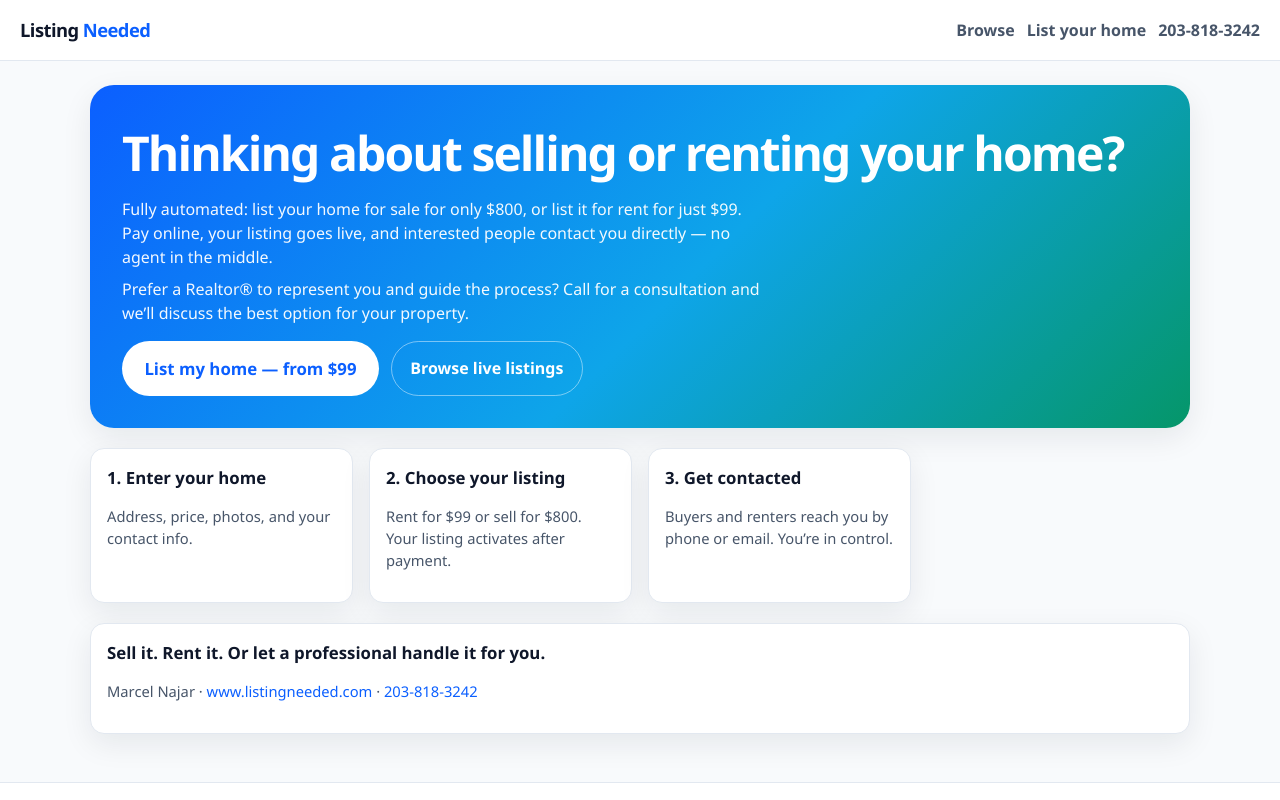
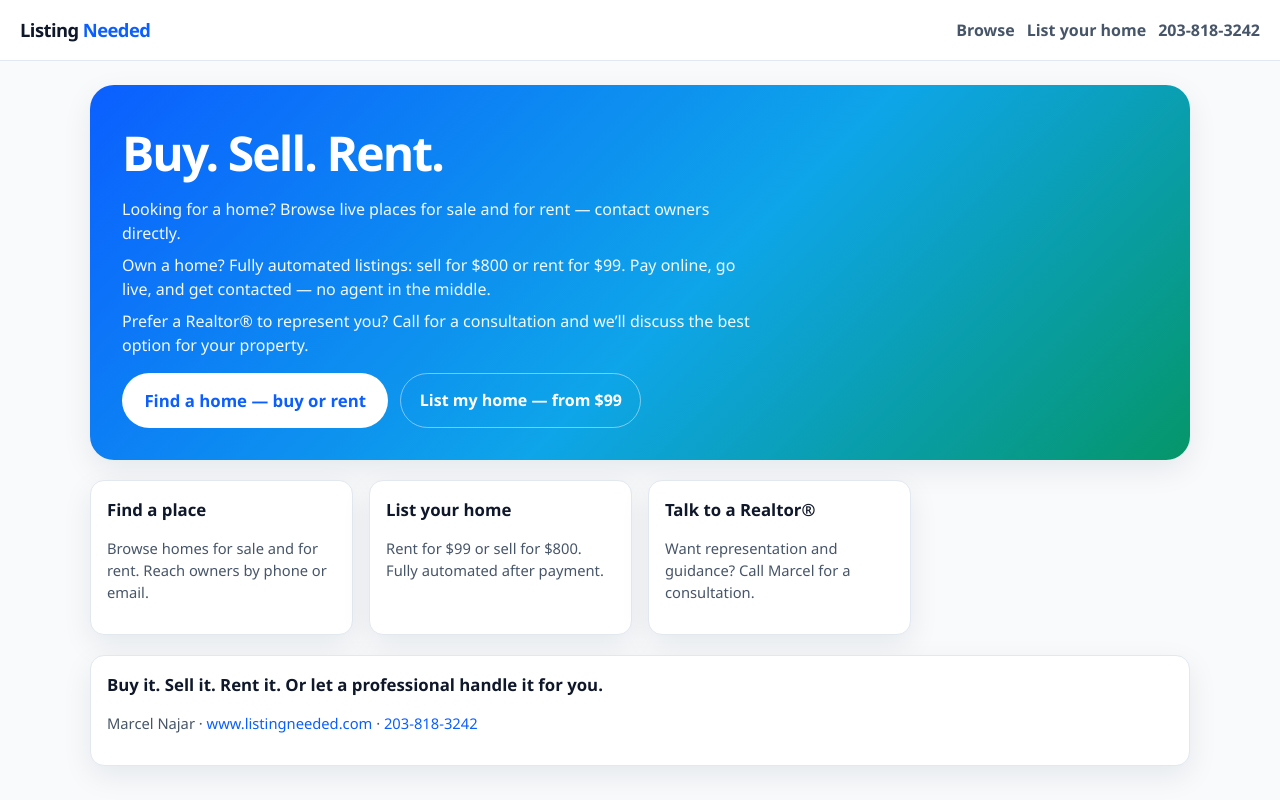
Before and after one commit to bureauficoaacredit-debug/listingneeded, a React (Vite) app: page / in a window 1280 px wide. Shown: the top 800 px of the page. Built offline with nearby package versions, Linux system fonts and the light colour scheme.

Commit message:
homepage: hero for both finders and listers (buy / sell / rent)

```diff
--- a/index.html
+++ b/index.html
@@ -4,26 +4,26 @@
     <meta charset="UTF-8" />
     <meta name="viewport" content="width=device-width, initial-scale=1.0" />
     <meta name="google-site-verification" content="ndtSxt84LIHV9pca4RU1kDJVsnkkM1hxItcBI-r1inQ" />
-    <title>Listing Needed — Fully Automated Home Listings for Rent or Sale</title>
+    <title>Listing Needed — Buy, Sell, or Rent Homes</title>
     <meta
       name="description"
-      content="Fully automated: list your home for rent for $99 or for sale for $800. Pay online, go live, and get contacted directly. Prefer a Realtor? Call Marcel Najar at 203-818-3242."
+      content="Find homes for sale or rent, or list yours fully automated — rent $99, sale $800. Prefer a Realtor? Call Marcel Najar at 203-818-3242."
     />
     <meta name="robots" content="index, follow" />
     <link rel="canonical" href="https://www.listingneeded.com/" />
     <meta property="og:type" content="website" />
     <meta property="og:url" content="https://www.listingneeded.com/" />
-    <meta property="og:title" content="Listing Needed — List for Rent ($99) or Sale ($800)" />
+    <meta property="og:title" content="Listing Needed — Buy, Sell, or Rent" />
     <meta
       property="og:description"
-      content="Fully automated home listings. Owners get contacted directly. Realtor consultation available."
+      content="Browse homes to buy or rent, or list yours fully automated. Owners get contacted directly. Realtor consultation available."
     />
     <meta property="og:site_name" content="Listing Needed" />
     <meta name="twitter:card" content="summary" />
-    <meta name="twitter:title" content="Listing Needed — Fully Automated Home Listings" />
+    <meta name="twitter:title" content="Listing Needed — Buy, Sell, or Rent" />
     <meta
       name="twitter:description"
-      content="List for rent ($99) or sale ($800). Fully automated. Get contacted directly."
+      content="Buy, sell, or rent. List for $99 rent / $800 sale. Fully automated. Get contacted directly."
     />
 </head>
   <body>
--- a/src/pages/Home.tsx
+++ b/src/pages/Home.tsx
@@ -6,29 +6,31 @@ export default function Home() {
     <div style={{display:'grid', gap:'1.25rem'}}>
       <section className="hero">
         <div>
-          <h1>Thinking about selling or renting your home?</h1>
+          <h1>Buy. Sell. Rent.</h1>
           <p>
-            Fully automated: list your home for sale for only ${LISTING_FEE_SALE_USD}, or list it for rent
-            for just ${LISTING_FEE_RENT_USD}. Pay online, your listing goes live, and interested people
-            contact you directly — no agent in the middle.
+            Looking for a home? Browse live places for sale and for rent — contact owners directly.
           </p>
           <p>
-            Prefer a Realtor® to represent you and guide the process? Call for a consultation and we’ll
-            discuss the best option for your property.
+            Own a home? Fully automated listings: sell for ${LISTING_FEE_SALE_USD} or rent for
+            ${LISTING_FEE_RENT_USD}. Pay online, go live, and get contacted — no agent in the middle.
+          </p>
+          <p>
+            Prefer a Realtor® to represent you? Call for a consultation and we’ll discuss the best
+            option for your property.
           </p>
           <div className="hero-actions">
-            <Link className="btn big" to="/list">List my home — from ${LISTING_FEE_RENT_USD}</Link>
-            <Link className="btn secondary" to="/browse">Browse live listings</Link>
+            <Link className="btn big" to="/browse">Find a home — buy or rent</Link>
+            <Link className="btn secondary" to="/list">List my home — from ${LISTING_FEE_RENT_USD}</Link>
           </div>
         </div>
       </section>
       <section className="grid">
-        <div className="card"><div className="body"><h3>1. Enter your home</h3><p className="meta">Address, price, photos, and your contact info.</p></div></div>
-        <div className="card"><div className="body"><h3>2. Choose your listing</h3><p className="meta">Rent for ${LISTING_FEE_RENT_USD} or sell for ${LISTING_FEE_SALE_USD}. Your listing activates after payment.</p></div></div>
-        <div className="card"><div className="body"><h3>3. Get contacted</h3><p className="meta">Buyers and renters reach you by phone or email. You’re in control.</p></div></div>
+        <div className="card"><div className="body"><h3>Find a place</h3><p className="meta">Browse homes for sale and for rent. Reach owners by phone or email.</p></div></div>
+        <div className="card"><div className="body"><h3>List your home</h3><p className="meta">Rent for ${LISTING_FEE_RENT_USD} or sell for ${LISTING_FEE_SALE_USD}. Fully automated after payment.</p></div></div>
+        <div className="card"><div className="body"><h3>Talk to a Realtor®</h3><p className="meta">Want representation and guidance? Call Marcel for a consultation.</p></div></div>
       </section>
       <section className="card"><div className="body">
-        <h3>Sell it. Rent it. Or let a professional handle it for you.</h3>
+        <h3>Buy it. Sell it. Rent it. Or let a professional handle it for you.</h3>
         <p className="meta">Marcel Najar · <a href="https://www.listingneeded.com">www.listingneeded.com</a> · <a href="tel:2038183242">203-818-3242</a></p>
       </div></section>
     </div>
```
